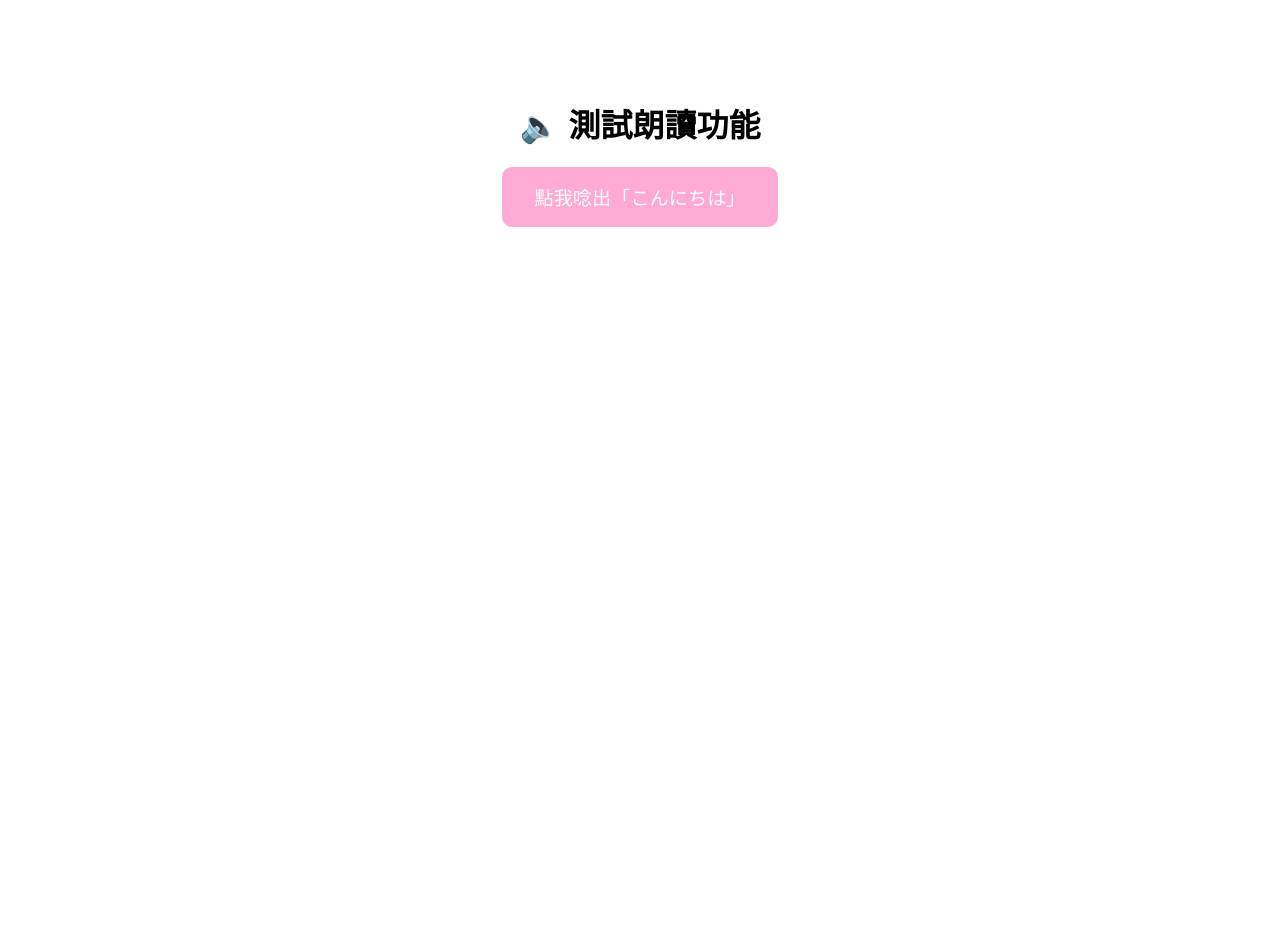
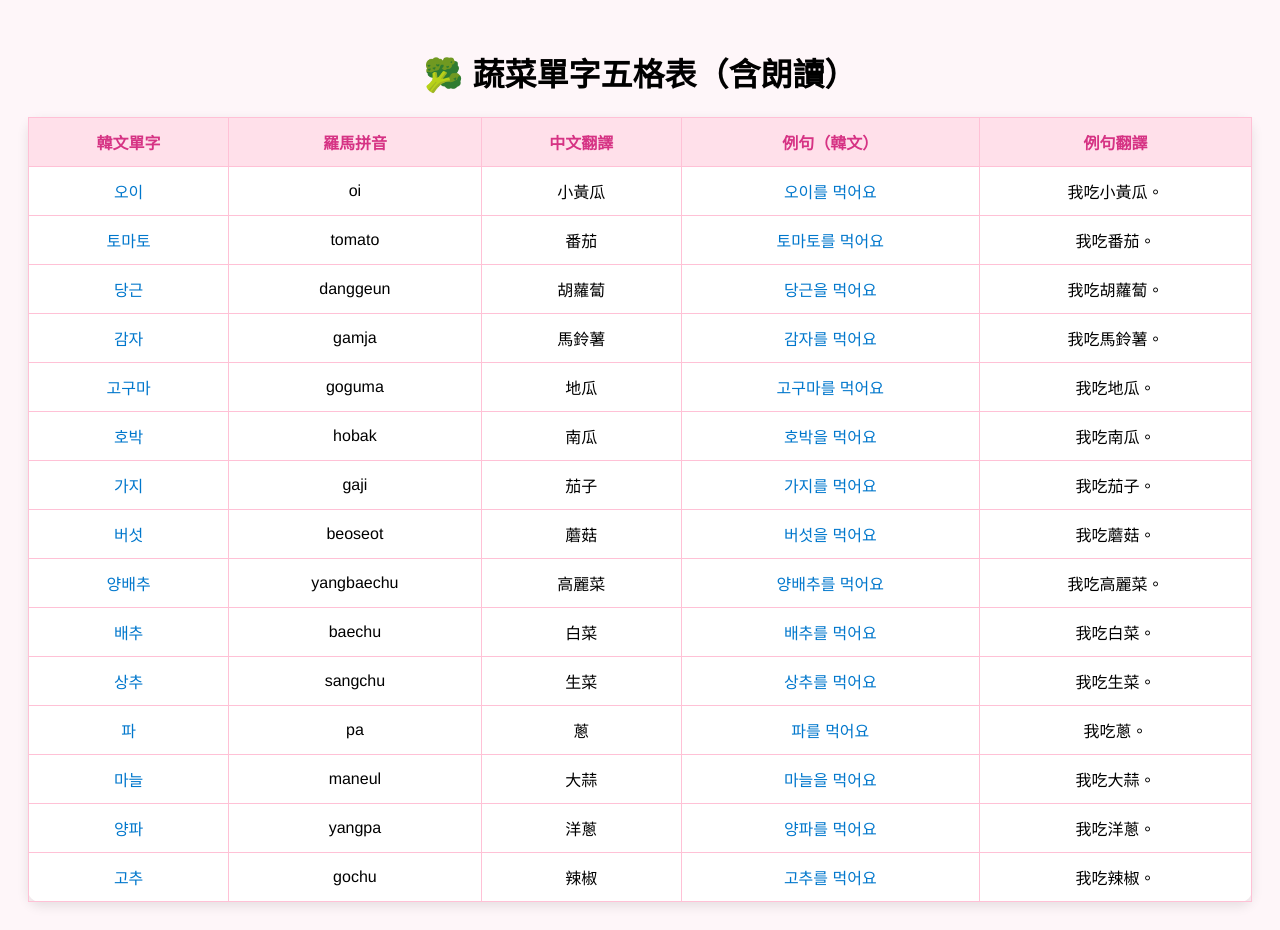
Before and after one commit to k12311/QQQQQ, a plain HTML site: page index.html in a window 1280 px wide. Before the commit the page ends 800 px from the top, so only its background shows below. Drawn offline with Linux system fonts and the light colour scheme.

Commit message:
Update index.html

```diff
--- a/index.html
+++ b/index.html
@@ -1,56 +1,86 @@
 <!DOCTYPE html>
-<html lang="ja">
+<html lang="zh-Hant">
 <head>
-  <meta charset="UTF-8" />
-  <title>朗讀測試</title>
+  <meta charset="UTF-8">
+  <title>蔬菜單字五格表</title>
   <style>
     body {
-      font-family: sans-serif;
+      font-family: "Helvetica Neue", sans-serif;
+      background-color: #fef6f9;
+      padding: 20px;
       text-align: center;
-      margin-top: 100px;
     }
-    button {
-      padding: 1rem 2rem;
-      background-color: #ffaad4;
-      border: none;
-      border-radius: 10px;
-      color: white;
-      font-size: 1.2rem;
+    table {
+      width: 100%;
+      border-collapse: collapse;
+      background: #fff;
+      border-radius: 12px;
+      box-shadow: 0 4px 12px rgba(0,0,0,0.1);
+    }
+    th, td {
+      padding: 12px;
+      border: 1px solid #ffc1d6;
+    }
+    th {
+      background-color: #ffe0ea;
+      color: #d63384;
+    }
+    td span {
       cursor: pointer;
+      color: #0077cc;
     }
-    button:hover {
-      background-color: #f98fc3;
+    td span:hover {
+      text-decoration: underline;
+    }
+    @media (max-width: 768px) {
+      table, thead, tbody, th, td, tr {
+        display: block;
+      }
+      td {
+        border: none;
+        border-bottom: 1px solid #ccc;
+      }
     }
   </style>
 </head>
 <body>
-  <h1>🔈 測試朗讀功能</h1>
-  <button onclick="speakJapanese('こんにちは')">點我唸出「こんにちは」</button>
+  <h1>🥦 蔬菜單字五格表（含朗讀）</h1>
+  <table>
+    <tr>
+      <th>韓文單字</th>
+      <th>羅馬拼音</th>
+      <th>中文翻譯</th>
+      <th>例句（韓文）</th>
+      <th>例句翻譯</th>
+    </tr>
+    <tr><td><span onclick="speak('오이')">오이</span></td><td>oi</td><td>小黃瓜</td><td><span onclick="speak('오이를 먹어요')">오이를 먹어요</span></td><td>我吃小黃瓜。</td></tr>
+    <tr><td><span onclick="speak('토마토')">토마토</span></td><td>tomato</td><td>番茄</td><td><span onclick="speak('토마토를 먹어요')">토마토를 먹어요</span></td><td>我吃番茄。</td></tr>
+    <tr><td><span onclick="speak('당근')">당근</span></td><td>danggeun</td><td>胡蘿蔔</td><td><span onclick="speak('당근을 먹어요')">당근을 먹어요</span></td><td>我吃胡蘿蔔。</td></tr>
+    <tr><td><span onclick="speak('감자')">감자</span></td><td>gamja</td><td>馬鈴薯</td><td><span onclick="speak('감자를 먹어요')">감자를 먹어요</span></td><td>我吃馬鈴薯。</td></tr>
+    <tr><td><span onclick="speak('고구마')">고구마</span></td><td>goguma</td><td>地瓜</td><td><span onclick="speak('고구마를 먹어요')">고구마를 먹어요</span></td><td>我吃地瓜。</td></tr>
+    <tr><td><span onclick="speak('호박')">호박</span></td><td>hobak</td><td>南瓜</td><td><span onclick="speak('호박을 먹어요')">호박을 먹어요</span></td><td>我吃南瓜。</td></tr>
+    <tr><td><span onclick="speak('가지')">가지</span></td><td>gaji</td><td>茄子</td><td><span onclick="speak('가지를 먹어요')">가지를 먹어요</span></td><td>我吃茄子。</td></tr>
+    <tr><td><span onclick="speak('버섯')">버섯</span></td><td>beoseot</td><td>蘑菇</td><td><span onclick="speak('버섯을 먹어요')">버섯을 먹어요</span></td><td>我吃蘑菇。</td></tr>
+    <tr><td><span onclick="speak('양배추')">양배추</span></td><td>yangbaechu</td><td>高麗菜</td><td><span onclick="speak('양배추를 먹어요')">양배추를 먹어요</span></td><td>我吃高麗菜。</td></tr>
+    <tr><td><span onclick="speak('배추')">배추</span></td><td>baechu</td><td>白菜</td><td><span onclick="speak('배추를 먹어요')">배추를 먹어요</span></td><td>我吃白菜。</td></tr>
+    <tr><td><span onclick="speak('상추')">상추</span></td><td>sangchu</td><td>生菜</td><td><span onclick="speak('상추를 먹어요')">상추를 먹어요</span></td><td>我吃生菜。</td></tr>
+    <tr><td><span onclick="speak('파')">파</span></td><td>pa</td><td>蔥</td><td><span onclick="speak('파를 먹어요')">파를 먹어요</span></td><td>我吃蔥。</td></tr>
+    <tr><td><span onclick="speak('마늘')">마늘</span></td><td>maneul</td><td>大蒜</td><td><span onclick="speak('마늘을 먹어요')">마늘을 먹어요</span></td><td>我吃大蒜。</td></tr>
+    <tr><td><span onclick="speak('양파')">양파</span></td><td>yangpa</td><td>洋蔥</td><td><span onclick="speak('양파를 먹어요')">양파를 먹어요</span></td><td>我吃洋蔥。</td></tr>
+    <tr><td><span onclick="speak('고추')">고추</span></td><td>gochu</td><td>辣椒</td><td><span onclick="speak('고추를 먹어요')">고추를 먹어요</span></td><td>我吃辣椒。</td></tr>
+  </table>
 
   <script>
-    function speakJapanese(text) {
-      const utter = new SpeechSynthesisUtterance(text);
-      utter.lang = 'ja-JP';
-
-      // 確保語音載入完成
-      const voices = speechSynthesis.getVoices();
-      const jpVoice = voices.find(v => v.lang === 'ja-JP');
-      if (jpVoice) utter.voice = jpVoice;
-
-      speechSynthesis.speak(utter);
-    }
-
-    // 為了 Firefox/部分載入延遲
-    if (speechSynthesis.onvoiceschanged !== undefined) {
-      speechSynthesis.onvoiceschanged = () => {
-        console.log('🔊 語音載入完成');
-      };
+    function speak(text) {
+      if ('speechSynthesis' in window) {
+        const utter = new SpeechSynthesisUtterance(text);
+        utter.lang = "ko-KR";
+        speechSynthesis.cancel();
+        setTimeout(() => speechSynthesis.speak(utter), 100);
+      } else {
+        alert("你的瀏覽器不支援語音朗讀");
+      }
     }
   </script>
 </body>
 </html>
-
-
-
-</body>
-</html>
```
